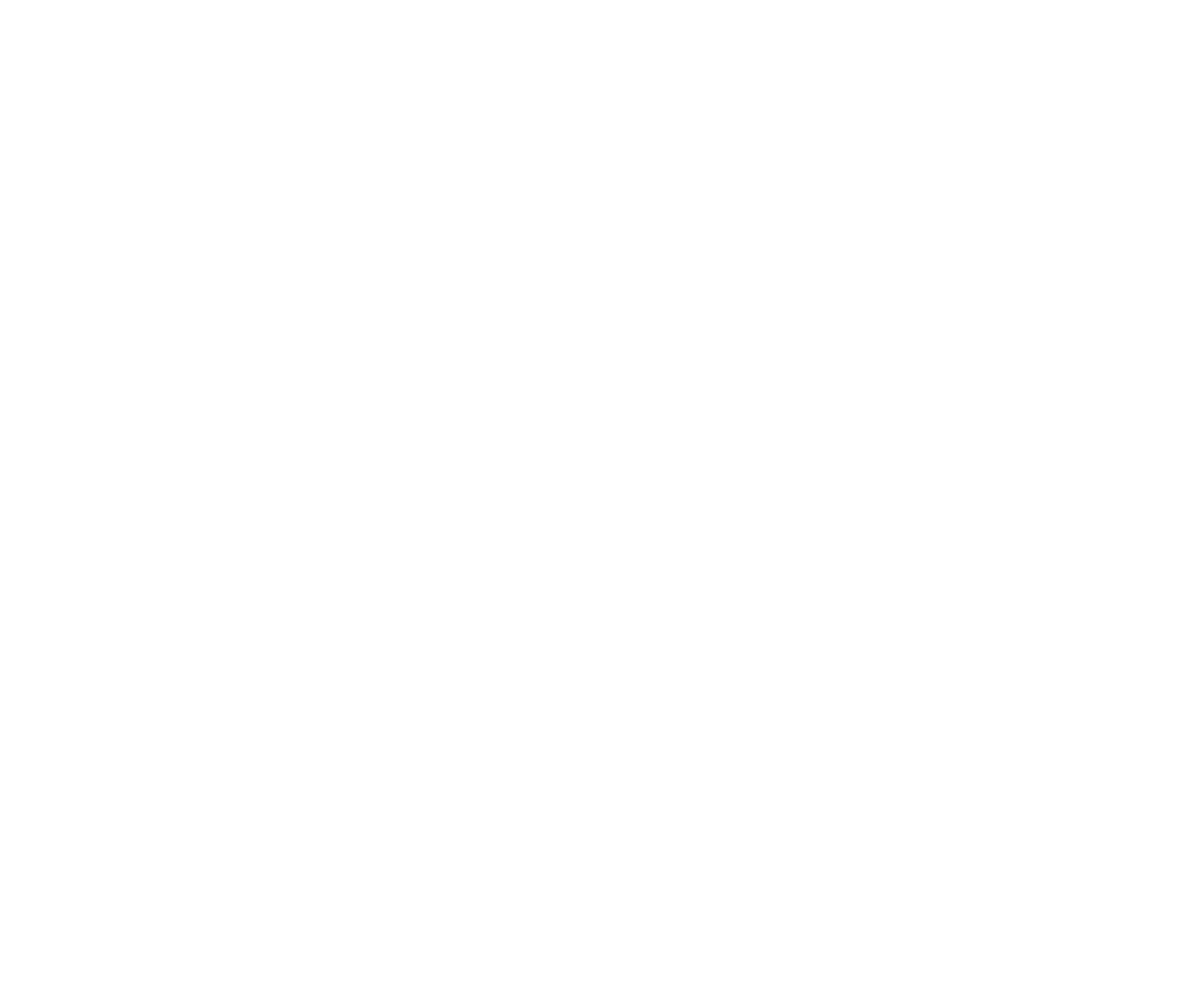
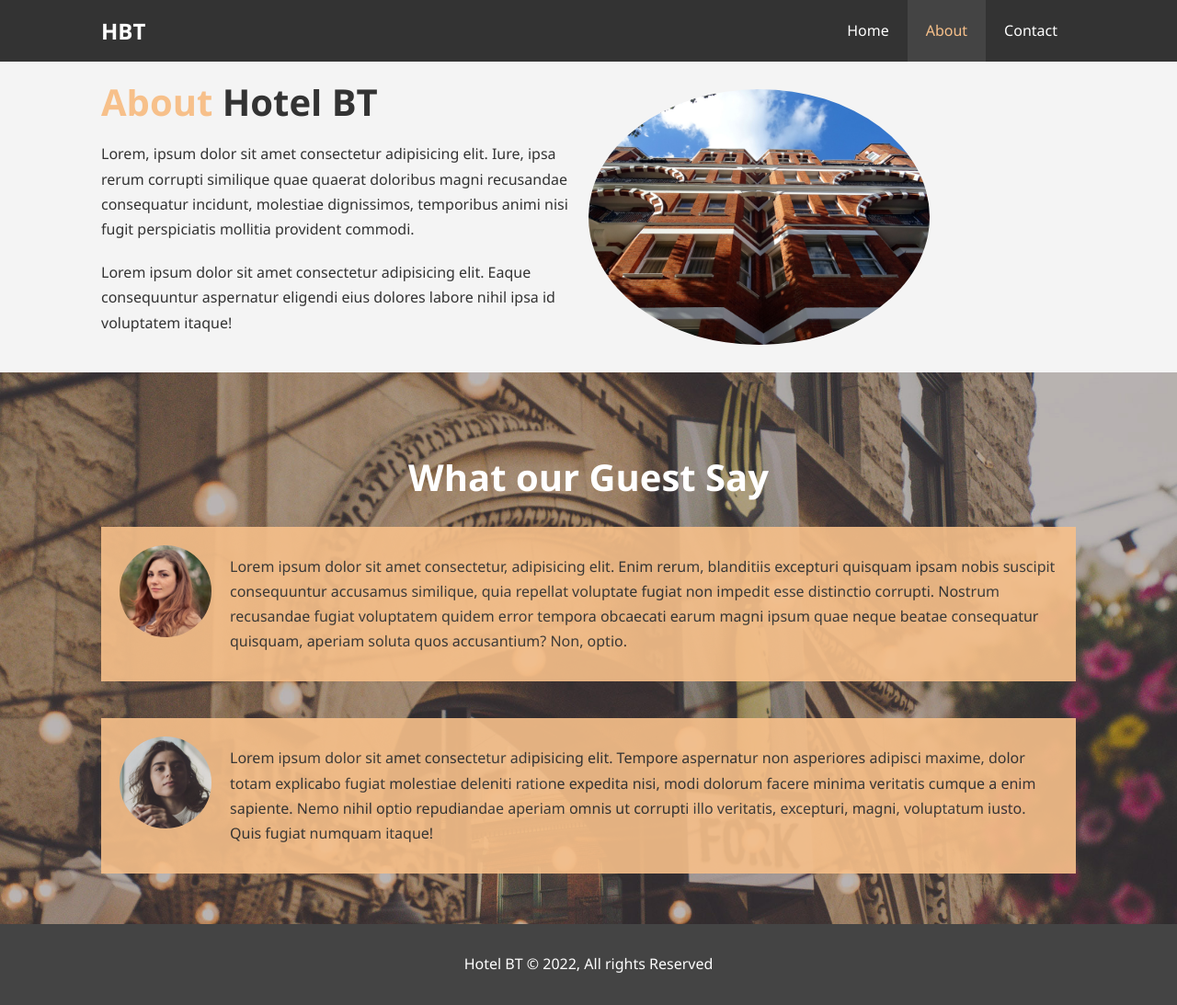
Before and after one commit to CESAR-JARAMILLO/Hotel-Website, a plain HTML site: page about.html in a window 1280 px wide. Shown: the whole page at 92% size. Before the commit the page ends 800 px from the top, so only its background shows below. Drawn offline with Linux system fonts and the light colour scheme.

Commit message:
created about page

```diff
--- a/about.html
+++ b/about.html
@@ -5,9 +5,54 @@
   <meta http-equiv="X-UA-Compatible" content="IE=edge">
   <meta name="viewport" content="width=device-width, initial-scale=1.0">
   <link rel="stylesheet" href="./css/style.css">
-  <title>Document</title>
+  <title>Hotel BT | About</title>
 </head>
 <body>
+  <header>
+    <nav id="navbar">
+      <div class="container">
+        <h1 class="logo"><a href="#">HBT</a></h1>
+        <ul>
+          <li><a href="index.html">Home</a></li>
+          <li><a class="current" href="about.html">About</a></li>
+          <li><a href="contact.html">Contact</a></li>
+        </ul>
+      </div>
+    </nav>
+  </header>
 
+  <section id="about-info" class="bg-light py-3">
+    <div class="container">
+      <div class="info-left">
+        <h1 class="l-heading"><span class="text-primary">About</span> Hotel BT</h1>
+        <p>Lorem, ipsum dolor sit amet consectetur adipisicing elit. Iure, ipsa rerum corrupti similique quae quaerat doloribus magni recusandae consequatur incidunt, molestiae dignissimos, temporibus animi nisi fugit perspiciatis mollitia provident commodi.</p>
+        <p>Lorem ipsum dolor sit amet consectetur adipisicing elit. Eaque consequuntur aspernatur eligendi eius dolores labore nihil ipsa id voluptatem itaque!</p>
+      </div>
+      <div class="info-right">
+        <img src="./images/photo-2.jpg" alt="hotel">
+      </div>
+    </div>
+  </section>
+
+  <div class="clr"></div>
+
+  <div id="testimonials" class="py-3">
+    <div class="container">
+      <h2 class="l-heading">What our Guest Say</h2>
+      <div class="testimonial bg-primary">
+        <img src="./images/person-1.jpg" alt="Samantha">
+        <p>Lorem ipsum dolor sit amet consectetur, adipisicing elit. Enim rerum, blanditiis excepturi quisquam ipsam nobis suscipit consequuntur accusamus similique, quia repellat voluptate fugiat non impedit esse distinctio corrupti. Nostrum recusandae fugiat voluptatem quidem error tempora obcaecati earum magni ipsum quae neque beatae consequatur quisquam, aperiam soluta quos accusantium? Non, optio.</p>
+      </div>
+
+      <div class="testimonial bg-primary">
+        <img src="./images/person-2.jpg" alt="Jen">
+        <p>Lorem ipsum dolor sit amet consectetur adipisicing elit. Tempore aspernatur non asperiores adipisci maxime, dolor totam explicabo fugiat molestiae deleniti ratione expedita nisi, modi dolorum facere minima veritatis cumque a enim sapiente. Nemo nihil optio repudiandae aperiam omnis ut corrupti illo veritatis, excepturi, magni, voluptatum iusto. Quis fugiat numquam itaque!</p>
+      </div>
+    </div>
+  </div>
+
+  <footer id="main-footer">
+    <p>Hotel BT &copy; 2022, All rights Reserved</p>
+  </footer>
 </body>
 </html>
--- a/css/style.css
+++ b/css/style.css
@@ -76,6 +76,15 @@ p {
 .clr {
   clear: both;
 }
+
+.l-heading {
+  font-size: 40px;
+}
+
+/* Padding */
+.py-1 { padding: 10px 0; }
+.py-2 { padding: 20px 0; }
+.py-3 { padding: 30px 0; }
 
 /* Navbar */
 #navbar {
@@ -173,6 +182,51 @@ p {
   margin-bottom: 10px;
 }
 
+/* About Info */
+#about-info .info-right {
+  float: right;
+  width: 50%;
+  min-height: 100%;
+}
+
+#about-info .info-right img {
+  display: block;
+  width: 70%;
+  border-radius: 50%;
+}
+
+#about-info .info-left {
+  float: left;
+  width: 50%;
+  min-height: 100%;
+}
+
+/* Testimonials */
+#testimonials {
+  height: 600px;
+  background: url('../images/test-bg.jpg') no-repeat center center/cover;
+  padding-top: 100px;
+}
+
+#testimonials h2 {
+  color: #fff;
+  text-align: center;
+  padding-bottom: 40px;
+}
+
+#testimonials .testimonial {
+  padding: 20px;
+  margin-bottom: 40px;
+  opacity: 0.9;
+}
+
+#testimonials .testimonial img {
+  width: 100px;
+  float: left;
+  margin-right: 20px;
+  border-radius: 50%;
+}
+
 /* Footer */
 #main-footer {
   text-align: center;
```
Also changed, not shown: contact.html (+16 -1 lines).
